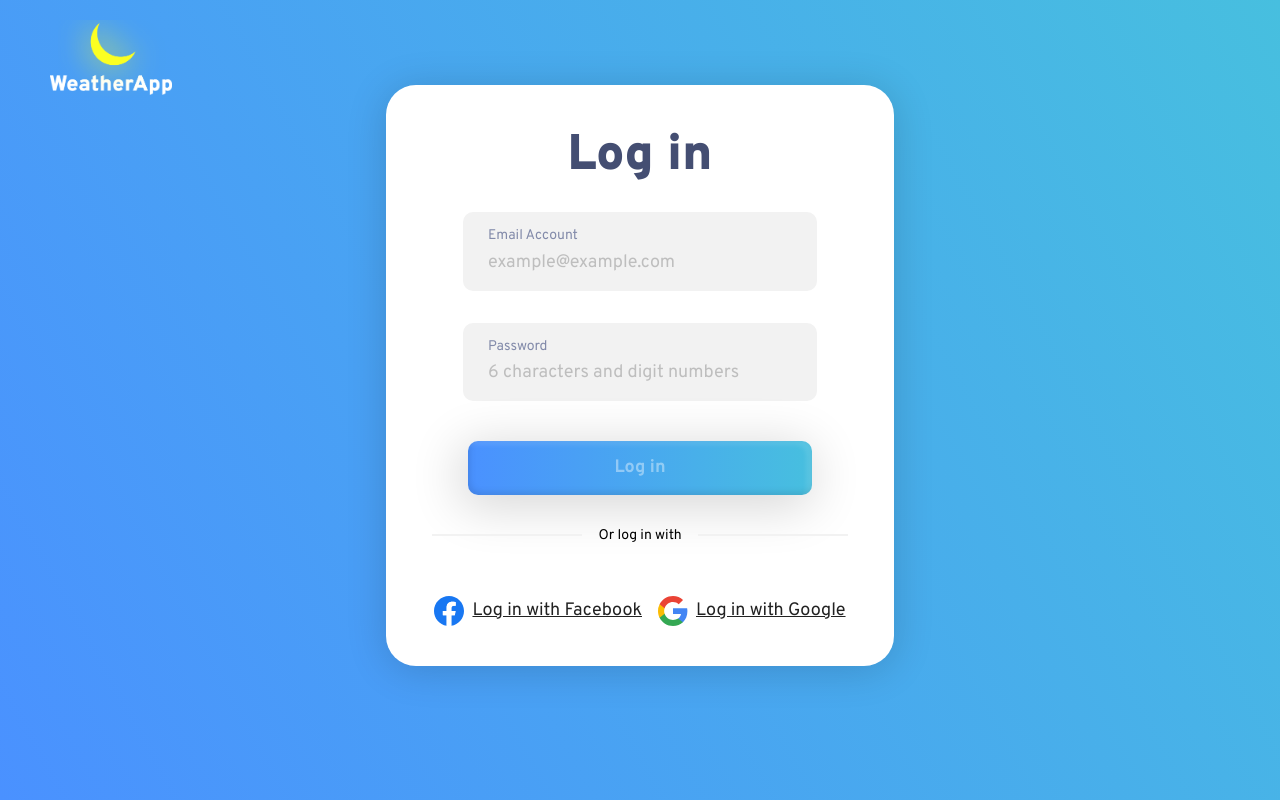
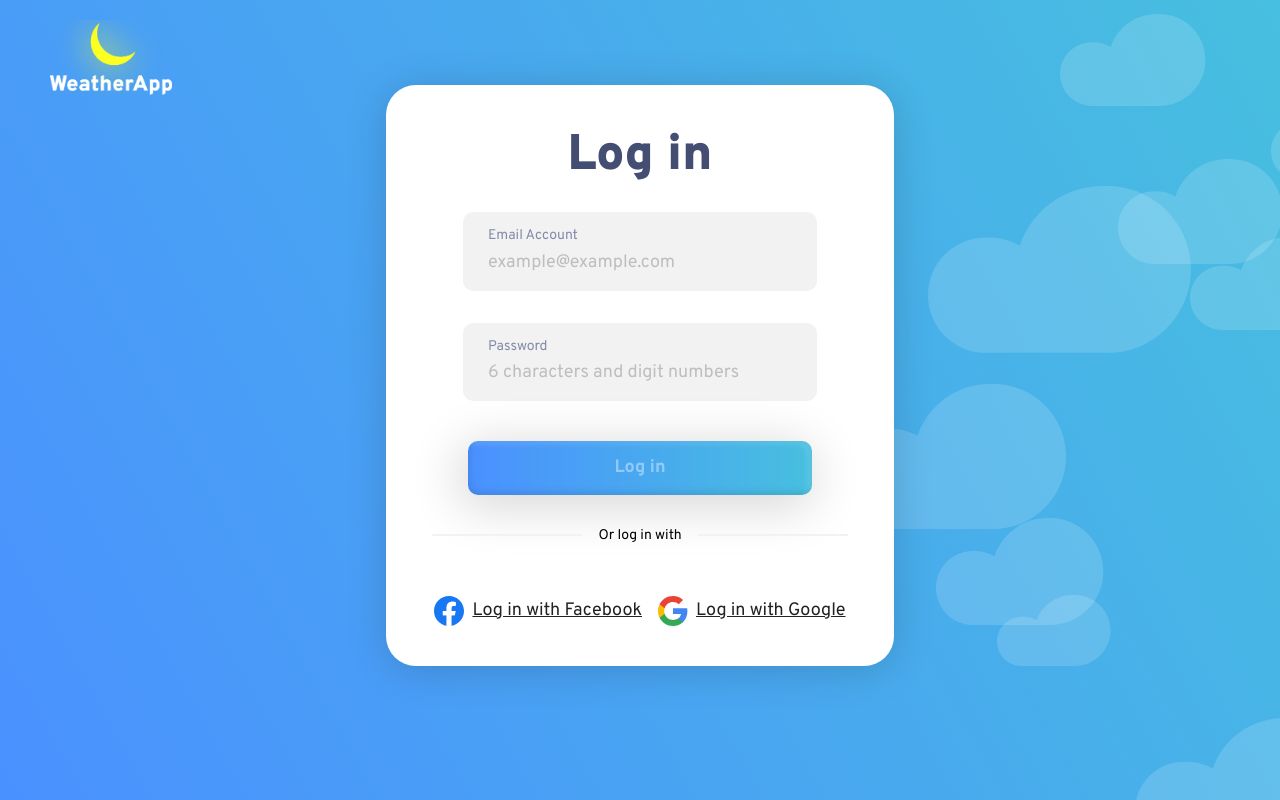
Before and after one commit to MaayanKaplan/weather-app, a React (Create React App) app: page /login in a window 1280 px wide. Built offline with nearby package versions, Linux system fonts and the light colour scheme.

Commit message:
cloud animation added

```diff
--- a/src/App.tsx
+++ b/src/App.tsx
@@ -6,12 +6,15 @@ import Layout from "./Pages/Layout";
 import Home from "./Pages/Home";
 import Favorites from "./Pages/Favorites/Favorites";
 import { AuthenticationProvider } from "./api/Authentication";
+import Clouds from "./Components/Clouds/Clouds";
 
 const BackgroundStyle = styled.div`
   background-image: linear-gradient(241deg, #47bfdf, #4a91ff),
     linear-gradient(to bottom, #fff, #fff);
   height: 100vh;
-  height: 100%;
+  position: relative;
+  z-index: 0;
+  overflow: hidden;
 `;
 
 const App: React.FC = () => {
@@ -25,6 +28,7 @@ const App: React.FC = () => {
   return (
     <>
       <BackgroundStyle>
+        <Clouds numClouds={20}></Clouds>
         <AuthenticationProvider>
           <Routes>
             {!token && <Route path="/login" element={<LoginPage />} />}
--- /dev/null
+++ b/src/Components/Clouds/Clouds.tsx
@@ -0,0 +1,47 @@
+import { useEffect, useState } from "react";
+import { number } from "yup/lib/locale";
+import cloudImage from "./Images/cloud.svg";
+import * as S from "./styles";
+import { MAX_CLOUD_SPEED, MIN_CLOUD_SPEED } from "./types";
+
+interface CloudsProp {
+  numClouds: number;
+}
+
+interface Cloud {
+  positionY: number;
+  delayTime: number;
+  speed: number;
+}
+const Clouds: React.FC<CloudsProp> = ({ numClouds }) => {
+  const [clouds, setClouds] = useState<Cloud[] | undefined>(undefined);
+  useEffect(() => {
+    const newClouds: Cloud[] = [];
+    for (let i = 0; i < numClouds; i++) {
+      const cloud = {
+        positionY: Math.random() * 100,
+        delayTime: Math.random() * 10,
+        speed: Math.random() * MAX_CLOUD_SPEED + MIN_CLOUD_SPEED,
+      };
+      newClouds.push(cloud);
+    }
+    setClouds(newClouds);
+  }, [numClouds]);
+  return (
+    <>
+      {clouds &&
+        clouds.map((cloud) => {
+          return (
+            <S.Cloud
+              src={cloudImage}
+              positionY={cloud.positionY}
+              delayTime={cloud.delayTime}
+              speed={cloud.speed}
+            ></S.Cloud>
+          );
+        })}
+    </>
+  );
+};
+
+export default Clouds;
--- /dev/null
+++ b/src/Components/Clouds/styles.tsx
@@ -0,0 +1,28 @@
+import styled, { keyframes } from "styled-components/macro";
+import {
+  DIFF_CLOUD_SIZE_PER_SPEED,
+  MAX_CLOUD_SPEED,
+  MIN_CLOUD_SIZE,
+} from "./types";
+
+const cloudAnimation = keyframes`
+    0% { left: 100%;}
+    100% { left: -401px}
+`;
+
+interface Props {
+  positionY: number;
+  delayTime: number;
+  speed: number;
+}
+export const Cloud = styled.img<Props>`
+  left: 100%;
+  position: absolute;
+  top: ${(props) => props.positionY}%;
+  animation: ${cloudAnimation} ${(props) => props.speed}s linear infinite
+    ${(props) => props.delayTime}s;
+  width: ${(props) =>
+    MIN_CLOUD_SIZE +
+    (MAX_CLOUD_SPEED - props.speed) * DIFF_CLOUD_SIZE_PER_SPEED}px;
+  z-index: -1;
+`;
--- /dev/null
+++ b/src/Components/Clouds/types.tsx
@@ -0,0 +1,4 @@
+export const MIN_CLOUD_SIZE = 100;
+export const MIN_CLOUD_SPEED = 5;
+export const MAX_CLOUD_SPEED = 30 - MIN_CLOUD_SPEED;
+export const DIFF_CLOUD_SIZE_PER_SPEED = 10;
--- a/src/Components/Header/styles.tsx
+++ b/src/Components/Header/styles.tsx
@@ -14,6 +14,7 @@ export const HeaderWrapper = styled.header`
   display: flex;
   align-items: center;
   gap: 10px;
+  z-index: 5;
 `;
 
 export const LeftSideContainer = styled.div`
```
Also changed, not shown: src/Components/Clouds/Images/cloud.svg (added).
